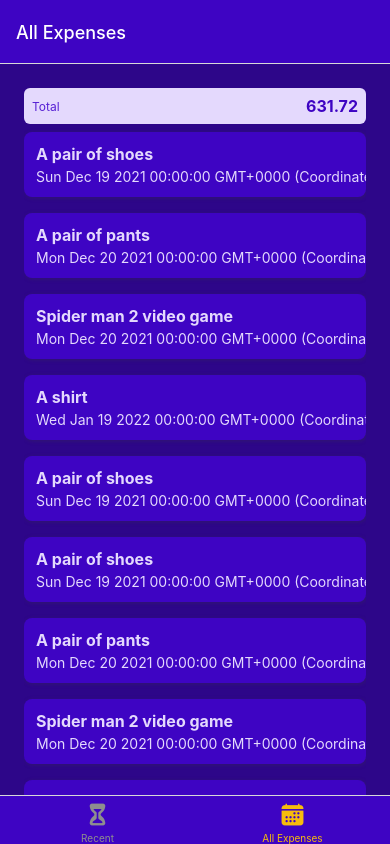
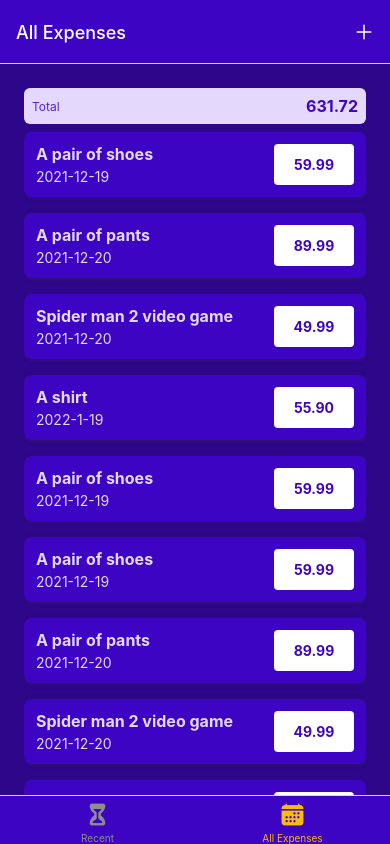
Before and after one commit to JeremyCodding/react-native-courses, a React Native app in the folder expenses-tracker/: screen /AllExpenses in a window 390 px wide. Built offline with nearby package versions, Linux system fonts and the light colour scheme.

Commit message:
Date formatter and expense routing

```diff
--- a/expenses-tracker/App.js
+++ b/expenses-tracker/App.js
@@ -9,6 +9,7 @@ import { GlobalStyles } from "./constants/styles";
 import ManageExpense from "./screens/ManageExpreses";
 import RecentExpenses from "./screens/RecentExpenses";
 import AllExpenses from "./screens/AllExpenses";
+import IconButton from "./components/UI/IconButton";
 
 const Stack = createNativeStackNavigator();
 const BottomTabs = createBottomTabNavigator();
@@ -16,7 +17,7 @@ const BottomTabs = createBottomTabNavigator();
 function ExpensesOverview() {
   return (
     <BottomTabs.Navigator
-      screenOptions={{
+      screenOptions={({ navigation }) => ({
         headerStyle: {
           backgroundColor: GlobalStyles.colors.primary500,
         },
@@ -25,7 +26,17 @@ function ExpensesOverview() {
           backgroundColor: GlobalStyles.colors.primary500,
         },
         tabBarActiveTintColor: GlobalStyles.colors.accent500,
-      }}
+        headerRight: ({ tintColor }) => (
+          <IconButton
+            size={24}
+            color={tintColor}
+            icon={"add"}
+            onPress={() => {
+              navigation.navigate("ManageExpense");
+            }}
+          />
+        ),
+      })}
     >
       <BottomTabs.Screen
         name="RecenteExpenses"
@@ -58,13 +69,26 @@ export default function App() {
     <>
       <StatusBar style="light" />
       <NavigationContainer>
-        <Stack.Navigator>
+        <Stack.Navigator
+          screenOptions={{
+            headerStyle: {
+              backgroundColor: GlobalStyles.colors.primary500,
+            },
+            headerTintColor: "white",
+          }}
+        >
           <Stack.Screen
             name="ExpensesOverview"
             component={ExpensesOverview}
             options={{ headerShown: false }}
           />
-          <Stack.Screen name="ManageExpense" component={ManageExpense} />
+          <Stack.Screen
+            name="ManageExpense"
+            component={ManageExpense}
+            options={{
+              presentation: "modal",
+            }}
+          />
         </Stack.Navigator>
       </NavigationContainer>
     </>
--- a/expenses-tracker/components/ExpensesOutput/ExpenseItem.js
+++ b/expenses-tracker/components/ExpensesOutput/ExpenseItem.js
@@ -1,18 +1,30 @@
 import { Pressable, StyleSheet, Text, View } from "react-native";
 import { GlobalStyles } from "../../constants/styles";
+import { getFormattedDate } from "../../util/date";
+import IconButton from "../UI/IconButton";
+import { useNavigation } from "@react-navigation/native";
 
-function ExpenseItem({ description, amount, date }) {
+function ExpenseItem({ id, description, amount, date }) {
+  const navigation = useNavigation();
+  function expensePressHandler() {
+    navigation.navigate("ManageExpense", { expenseId: id });
+  }
+
   return (
-    <Pressable>
+    <Pressable
+      onPress={expensePressHandler}
+      style={({ pressed }) => pressed && styles.pressed}
+    >
       <View style={styles.expenseItem}>
         <View>
           <Text style={[styles.textBase, styles.description]}>
             {description}
           </Text>
-          <Text style={styles.textBase}>{date.toString()}</Text>
+          <Text style={styles.textBase}>{getFormattedDate(date)}</Text>
         </View>
+
         <View style={styles.amountContainer}>
-          <Text style={styles.amount}>{amount}</Text>
+          <Text style={styles.amount}>{amount.toFixed(2)}</Text>
         </View>
       </View>
     </Pressable>
@@ -22,6 +34,9 @@ function ExpenseItem({ description, amount, date }) {
 export default ExpenseItem;
 
 const styles = StyleSheet.create({
+  pressed: {
+    opacity: 0.75,
+  },
   expenseItem: {
     padding: 12,
     marginVertical: 8,
@@ -50,6 +65,7 @@ const styles = StyleSheet.create({
     justifyContent: "center",
     alignItems: "center",
     borderRadius: 4,
+    minWidth: 80,
   },
   amount: {
     color: GlobalStyles.colors.primary500,
--- /dev/null
+++ b/expenses-tracker/components/UI/IconButton.js
@@ -0,0 +1,29 @@
+import { Pressable, StyleSheet, View } from "react-native";
+import { Ionicons } from "@expo/vector-icons";
+
+function IconButton({ icon, size, color, onPress }) {
+  return (
+    <Pressable
+      style={({ pressed }) => pressed && styles.pressed}
+      onPress={onPress}
+    >
+      <View style={styles.buttonContainer}>
+        <Ionicons name={icon} size={size} color={color} />
+      </View>
+    </Pressable>
+  );
+}
+
+export default IconButton;
+
+const styles = StyleSheet.create({
+  buttonContainer: {
+    borderRadius: 24,
+    padding: 6,
+    marginHorizontal: 8,
+    marginVertical: 2,
+  },
+  pressed: {
+    opacity: 0.75,
+  },
+});
--- /dev/null
+++ b/expenses-tracker/util/date.js
@@ -0,0 +1,3 @@
+export function getFormattedDate(date) {
+  return `${date.getFullYear()}-${date.getMonth() + 1}-${date.getDate()}`;
+}
```
